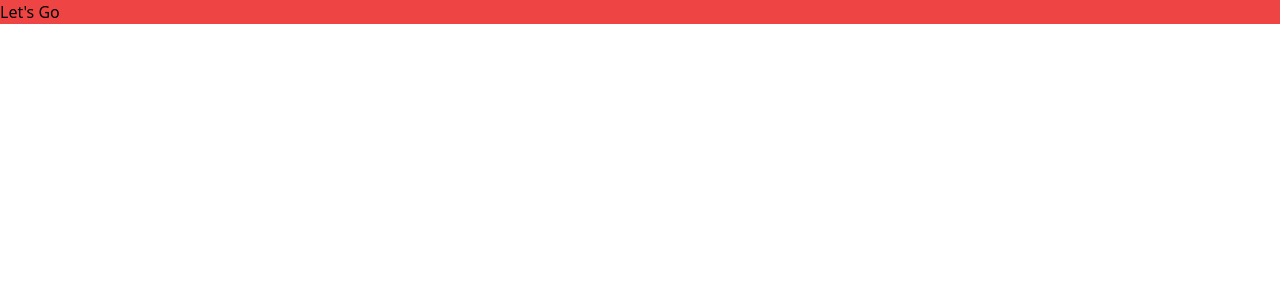
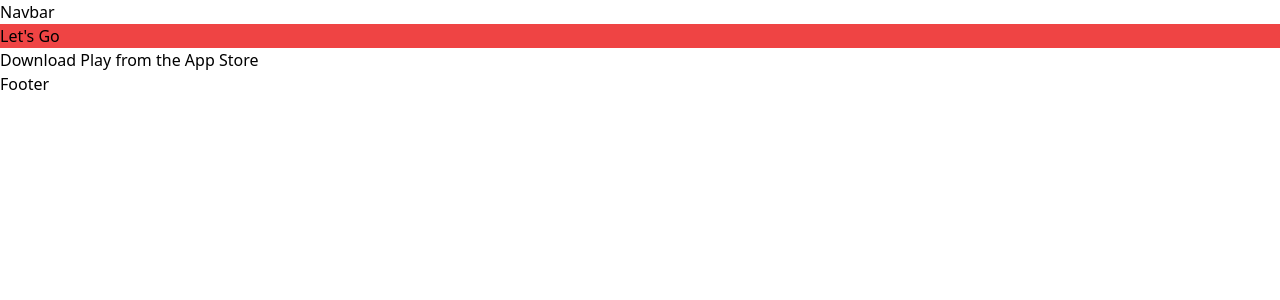
Before and after one commit to canberk-yilmaz/play-clone, a Vue app: page / in a window 1280 px wide. Shown: the top 300 px of the page. Built offline with nearby package versions, Linux system fonts and the light colour scheme.

Commit message:
router add

```diff
--- a/package.json
+++ b/package.json
@@ -9,7 +9,8 @@
     "preview": "vite preview"
   },
   "dependencies": {
-    "vue": "^3.2.45"
+    "vue": "^3.2.45",
+    "vue-router": "^4.1.6"
   },
   "devDependencies": {
     "@vitejs/plugin-vue": "^4.0.0",
--- a/src/App.vue
+++ b/src/App.vue
@@ -1,9 +1,10 @@
-<script setup>
-import Home from "./components/Home.vue";
-</script>
+<script setup></script>
 
 <template>
-  <Home />
+  <div>Navbar</div>
+  <router-view></router-view>
+  <div>Download Play from the App Store</div>
+  <div>Footer</div>
 </template>
 
 <style scoped></style>
--- a/vite.config.js
+++ b/vite.config.js
@@ -1,7 +1,13 @@
-import { defineConfig } from 'vite'
-import vue from '@vitejs/plugin-vue'
+import { defineConfig } from "vite";
+import vue from "@vitejs/plugin-vue";
+import path from "path";
 
 // https://vitejs.dev/config/
 export default defineConfig({
   plugins: [vue()],
-})
+  resolve: {
+    alias: {
+      "@": path.resolve(__dirname, "./src"),
+    },
+  },
+});
```
Also changed, not shown: src/main.js (+7 -4 lines), src/router/index.js (added, +34 -0 lines), src/Views/Home.vue (renamed from src/components/Home.vue), 1 other file (tests, documents, lock files or other folders).
